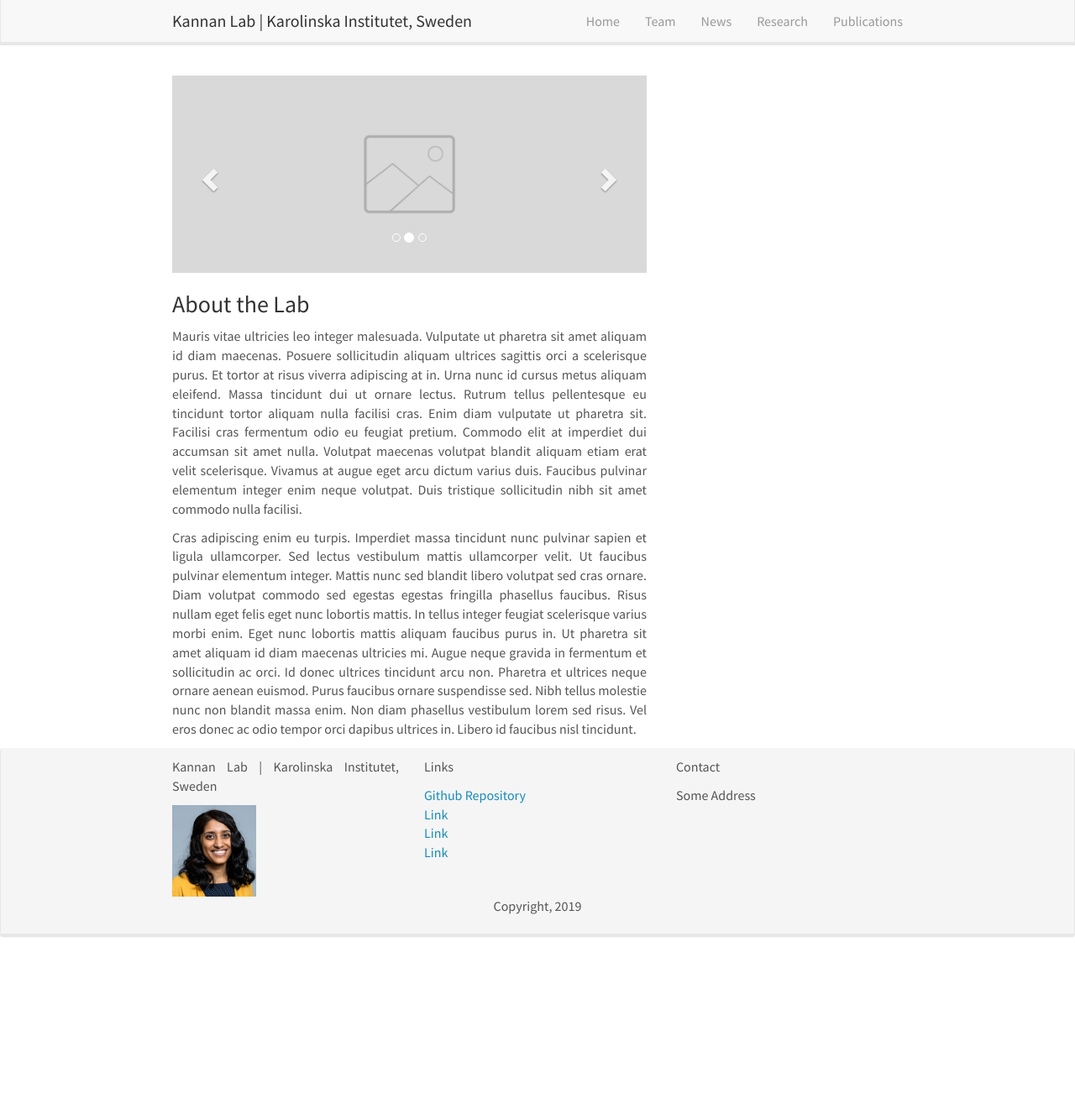
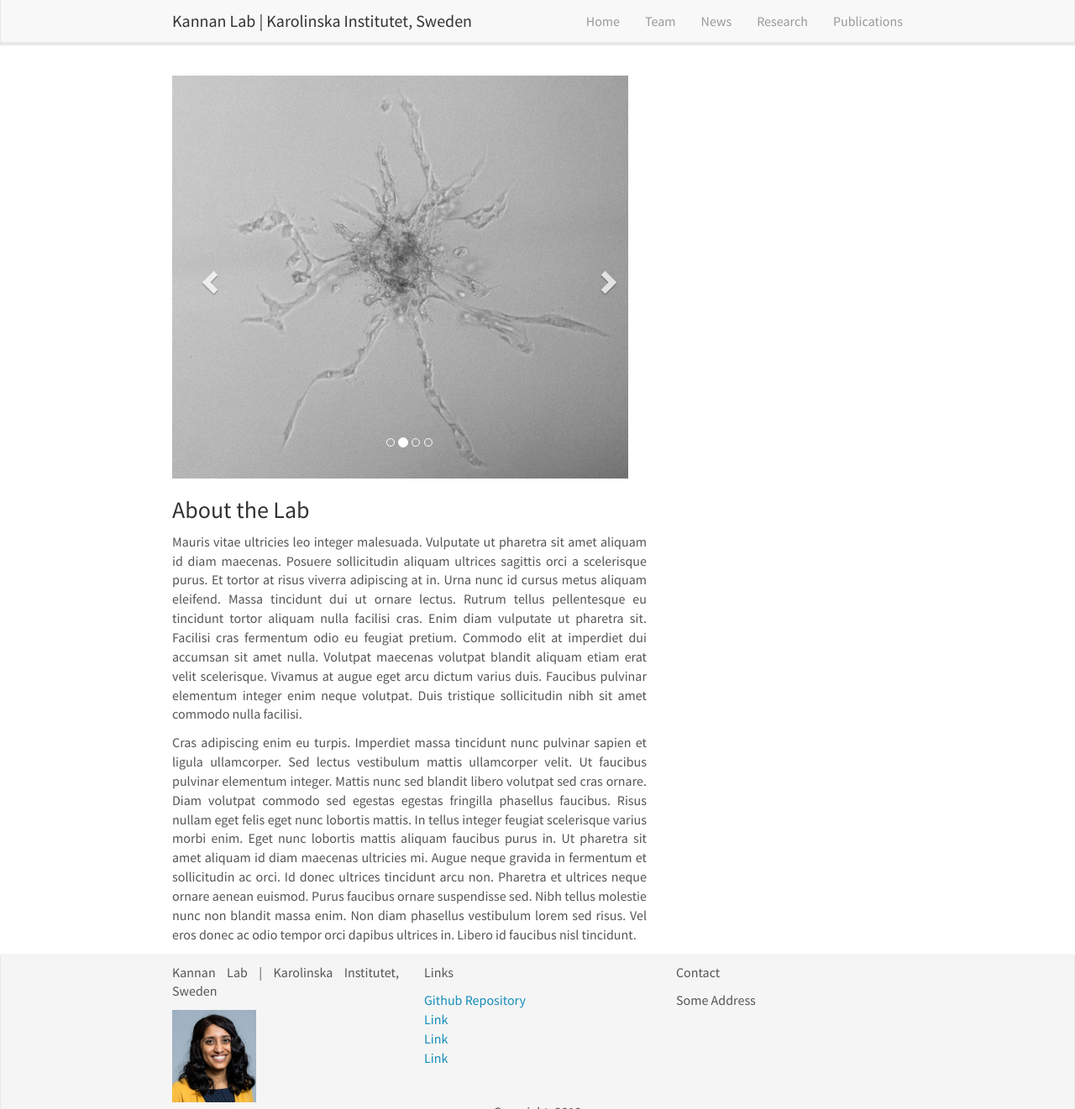
Before and after one commit to p-kannan/p-kannan.github.io, a Jekyll site: the page built from _pages/home.md, in a window 1280 px wide and 1321 px high. Shown: the whole window at 84% size. Built offline with Jekyll 4.4.1, drawn with Linux system fonts in a browser that asks for light colours; nearby versions of some CDN libraries; comment, search, counter and statistics services are not loaded.

Commit message:
fill carousel

```diff
--- a/_layouts/homelay.html
+++ b/_layouts/homelay.html
@@ -9,18 +9,22 @@ layout: default
 			<li data-target="#carousel" data-slide-to="0" class="active"></li>
 			<li data-target="#carousel" data-slide-to="1"></li>
 			<li data-target="#carousel" data-slide-to="1"></li>
+			<li data-target="#carousel" data-slide-to="1"></li>
 		</ol>
 
 		<!-- Items -->
 		<div class="carousel-inner" markdown="0">
 			<div class="item active">
-				<img src="{{ site.url }}{{ site.baseurl }}/images/slider/slider-image.png" alt="Slide 1" />
+				<img src="{{ site.url }}{{ site.baseurl }}/images/news/2021_aug_thumb.png" alt="Slide 1" />
 			</div>
 			<div class="item">
-				<img src="{{ site.url }}{{ site.baseurl }}/images/slider/slider-image.png" alt="Slide 2" />
+				<img src="{{ site.url }}{{ site.baseurl }}/images/news/2021_june_thumb.png" alt="Slide 2" />
 			</div>
 			<div class="item">
-				<img src="{{ site.url }}{{ site.baseurl }}/images/slider/slider-image.png" alt="Slide 2" />
+				<img src="{{ site.url }}{{ site.baseurl }}/images/news/2022_01_jan_thumb.png" alt="Slide 3" />
+			</div>
+			<div class="item">
+				<img src="{{ site.url }}{{ site.baseurl }}/images/news/2022_02_feb_thumb.png" alt="Slide 4" />
 			</div>
 		</div>
 		<a class="left carousel-control" href="#carousel" role="button" data-slide="prev">
```
